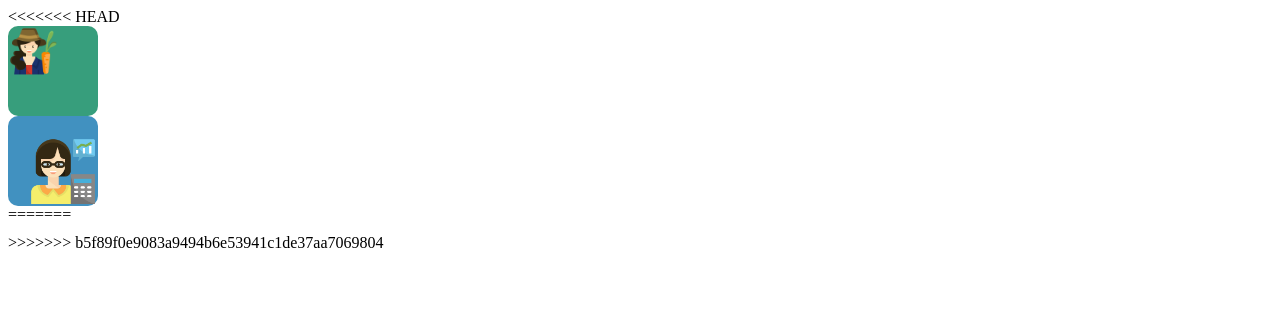
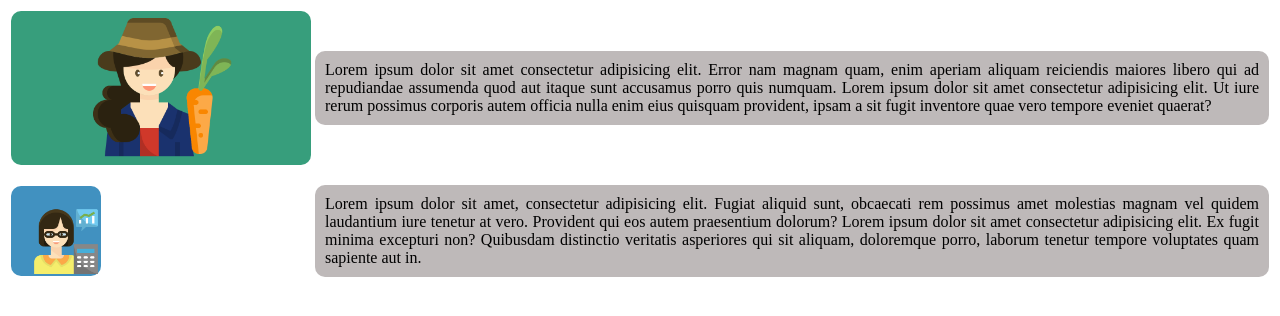
Before and after one commit to Felipe1625/Git1, a plain HTML site: page index.html in a window 1280 px wide. Drawn offline with Linux system fonts and the light colour scheme.

Commit message:
mejor la seccion e index

```diff
--- a/index.html
+++ b/index.html
@@ -10,33 +10,27 @@
     <link rel="stylesheet" href="footer.css">
 </head>
 <body>
-<<<<<<< HEAD
     <table>
         <tr>
-            <div class="border-prot1-verde">
+            <td><div class="border-prot1-verde">
                 <img src="Recursos/farmer.png" alt="" class="icono-imagen1">
-        </div>
+                </div>
+            </td>
+            <td>
+                <p>Lorem ipsum dolor sit amet consectetur adipisicing elit. Error nam magnam quam, enim aperiam aliquam reiciendis maiores libero qui ad repudiandae assumenda quod aut itaque sunt accusamus porro quis numquam. Lorem ipsum dolor sit amet consectetur adipisicing elit. Ut iure rerum possimus corporis autem officia nulla enim eius quisquam provident, ipsam a sit fugit inventore quae vero tempore eveniet quaerat?</p>
+            </td>
         </tr>
         <tr>
-            <div class="border-prot1-azul">
-            <img src="Recursos/accountant.png" alt="" class="icono-imagen2">
+            <td>
+               <div class="border-prot1-azul">
+               <img src="Recursos/accountant.png" alt="" class="icono-imagen2">
             </div>
+            </td>
+            <td>
+                <p>Lorem ipsum dolor sit amet, consectetur adipisicing elit. Fugiat aliquid sunt, obcaecati rem possimus amet molestias magnam vel quidem laudantium iure tenetur at vero. Provident qui eos autem praesentium dolorum? Lorem ipsum dolor sit amet consectetur adipisicing elit. Ex fugit minima excepturi non? Quibusdam distinctio veritatis asperiores qui sit aliquam, doloremque porro, laborum tenetur tempore voluptates quam sapiente aut in.</p>
+            </td>
+
         </tr>
     </table>
-=======
-
-    <table>
-        <tr>
-            <td></td>
-            <td></td>
-        </tr>
-         <tr>
-            <td></td>
-            <td></td>
-        </tr>
-    </table>
-
-
->>>>>>> b5f89f0e9083a9494b6e53941c1de37aa7069804
 </body>
 </html>
--- a/section.css
+++ b/section.css
@@ -1,6 +1,6 @@
 .icono-imagen1{
-width: 50px;
-height: 50px;
+width: 150px;
+height: 150px;
 }
 .icono-imagen2{
     width: 70px;
@@ -9,8 +9,8 @@ height: 50px;
 .border-prot1-verde{
 background-color: rgb(55, 158, 124);
 border-radius: 10px;
-height: 90px;
-width: 90px;
+width: 300px;
+text-align: center;
 }
 .border-prot1-azul{
     background-color: rgb(65, 145, 192);
@@ -19,3 +19,9 @@ width: 90px;
     width: 50px;
     padding: 20px;
 }
+p{
+    background-color: rgb(190, 185, 185);
+    text-align: justify;
+    border-radius: 10px;
+    padding: 10px;
+}
```
